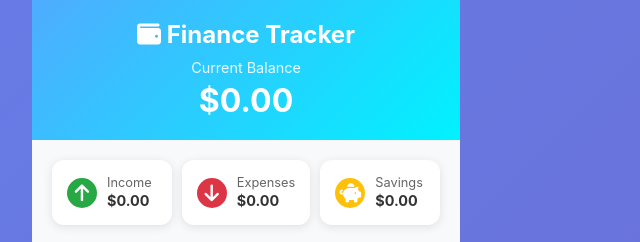
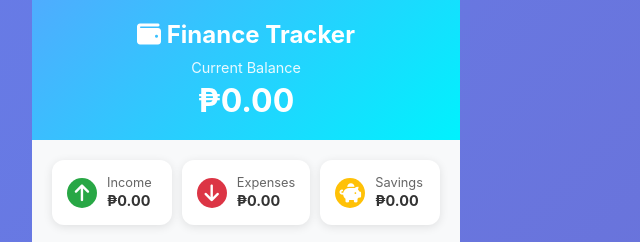
Before and after one commit to Xyrielp/Finance, a plain HTML site: page index.html in a window 1280 px wide. Shown: the top 242 px of the page, 394-1034 px from the left. Drawn offline with nearby package versions, Linux system fonts and the light colour scheme.

Commit message:
Change currency from USD to PHP (Peso)

```diff
--- a/index.html
+++ b/index.html
@@ -20,7 +20,7 @@
             <h1><i class="fas fa-wallet"></i> Finance Tracker</h1>
             <div class="balance">
                 <span class="balance-label">Current Balance</span>
-                <span class="balance-amount" id="currentBalance">$0.00</span>
+                <span class="balance-amount" id="currentBalance">₱0.00</span>
             </div>
         </header>
 
@@ -30,21 +30,21 @@
                 <i class="fas fa-arrow-up"></i>
                 <div>
                     <span class="stat-label">Income</span>
-                    <span class="stat-amount" id="totalIncome">$0.00</span>
+                    <span class="stat-amount" id="totalIncome">₱0.00</span>
                 </div>
             </div>
             <div class="stat-card expense">
                 <i class="fas fa-arrow-down"></i>
                 <div>
                     <span class="stat-label">Expenses</span>
-                    <span class="stat-amount" id="totalExpenses">$0.00</span>
+                    <span class="stat-amount" id="totalExpenses">₱0.00</span>
                 </div>
             </div>
             <div class="stat-card savings">
                 <i class="fas fa-piggy-bank"></i>
                 <div>
                     <span class="stat-label">Savings</span>
-                    <span class="stat-amount" id="totalSavings">$0.00</span>
+                    <span class="stat-amount" id="totalSavings">₱0.00</span>
                 </div>
             </div>
         </section>
--- a/script.js
+++ b/script.js
@@ -404,9 +404,9 @@ class FinanceTracker {
     }
 
     formatCurrency(amount) {
-        return new Intl.NumberFormat('en-US', {
+        return new Intl.NumberFormat('en-PH', {
             style: 'currency',
-            currency: 'USD'
+            currency: 'PHP'
         }).format(amount);
     }
 
```
Also changed, not shown: icon-192.png, icon-512.png.
